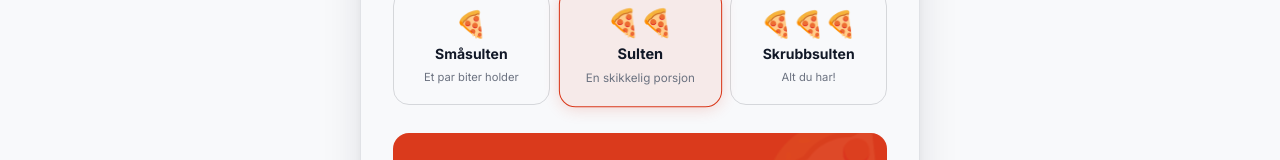
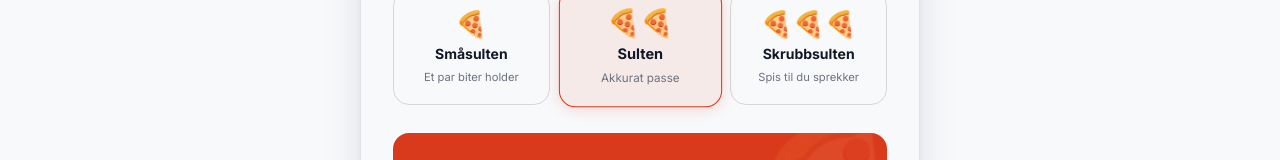
Before and after one commit to NokPizza/NokPizza.GUI, a React (Vite) app: page / in a window 1280 px wide. Shown: the part 542-702 px from the top of the page. Built offline with nearby package versions, Linux system fonts and the light colour scheme.

Commit message:
fix: update hunger level descriptions in HUNGER_CARDS

```diff
--- a/src/pages/index/Index.tsx
+++ b/src/pages/index/Index.tsx
@@ -8,8 +8,8 @@ import heroImg from '../../assets/hero.jpg';
 
 const HUNGER_CARDS: Record<HungerLevel, { emoji: string; description: string }> = {
   light: { emoji: '🍕', description: 'Et par biter holder' },
-  normal: { emoji: '🍕🍕', description: 'En skikkelig porsjon' },
-  very_hungry: { emoji: '🍕🍕🍕', description: 'Alt du har!' },
+  normal: { emoji: '🍕🍕', description: 'Akkurat passe' },
+  very_hungry: { emoji: '🍕🍕🍕', description: 'Spis til du sprekker' },
 };
 
 const Index = () => {
```
Also changed, not shown: project-words.txt.
